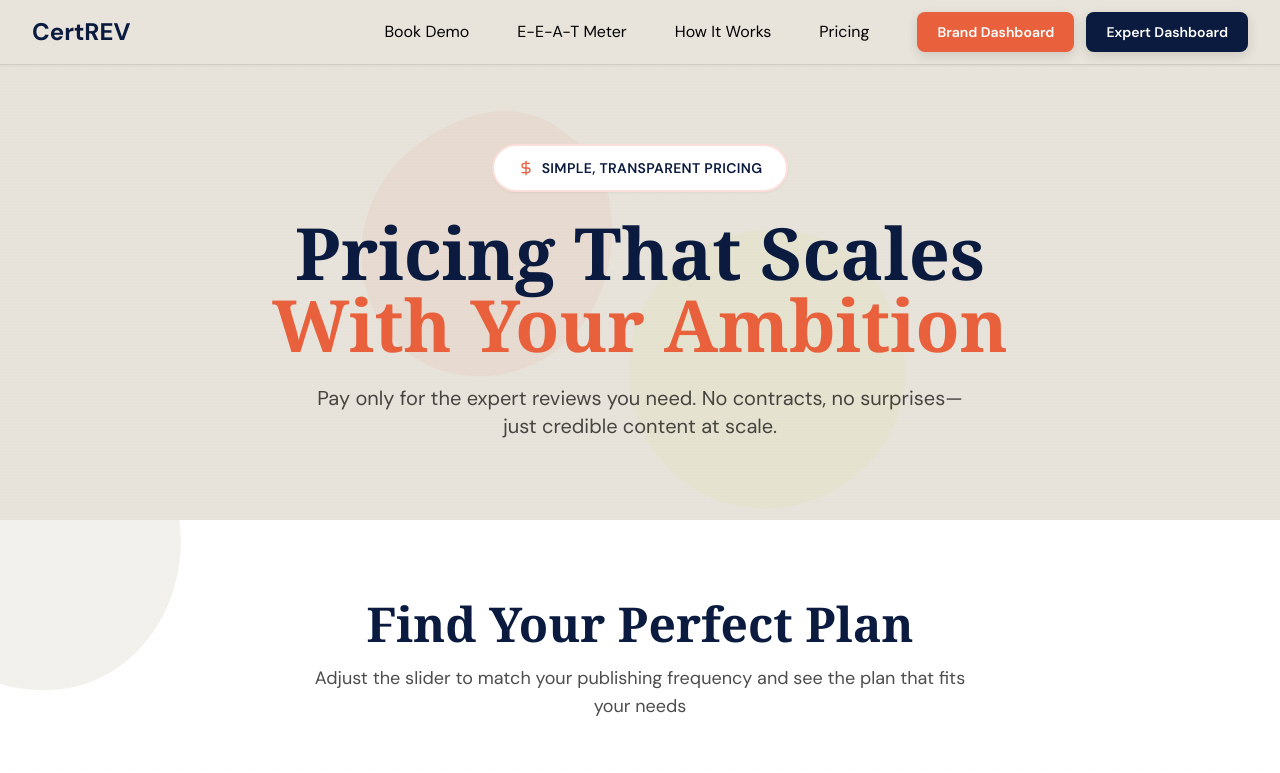
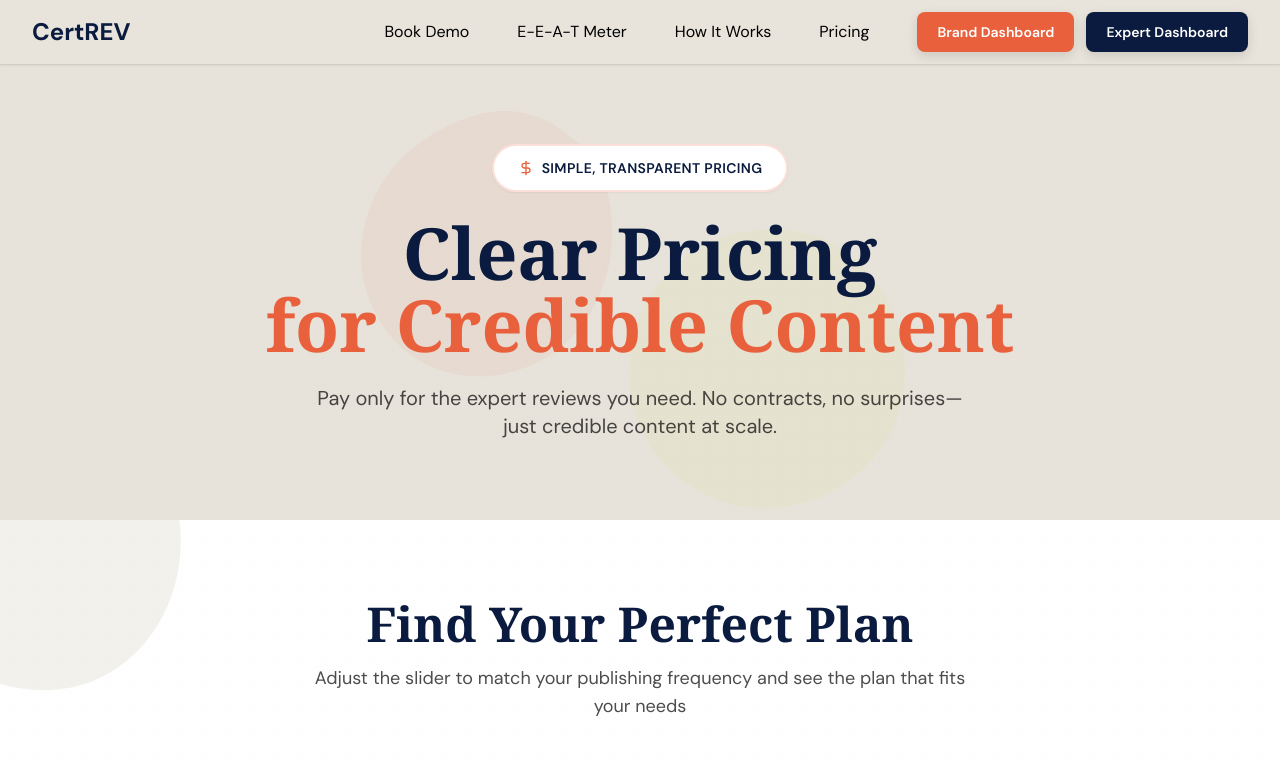
Before and after one commit to owenwcertrev/web-redesign, a Next.js app: page /pricing in a window 1280 px wide. Shown: the top 773 px of the page. Built offline with nearby package versions, Linux system fonts and the light colour scheme.

Commit message:
Update pricing hero title to 'Clear Pricing for Credible Content'

```diff
--- a/app/pricing/page.tsx
+++ b/app/pricing/page.tsx
@@ -219,9 +219,9 @@ export default function PricingPage() {
               transition={{ delay: 0.4 }}
               className="text-5xl md:text-7xl font-bold mb-6 leading-tight font-serif"
             >
-              <span className="text-navy">Pricing That Scales</span>
+              <span className="text-navy">Clear Pricing</span>
               <br />
-              <span className="text-coral">With Your Ambition</span>
+              <span className="text-coral">for Credible Content</span>
             </motion.h1>
 
             <motion.p
```
